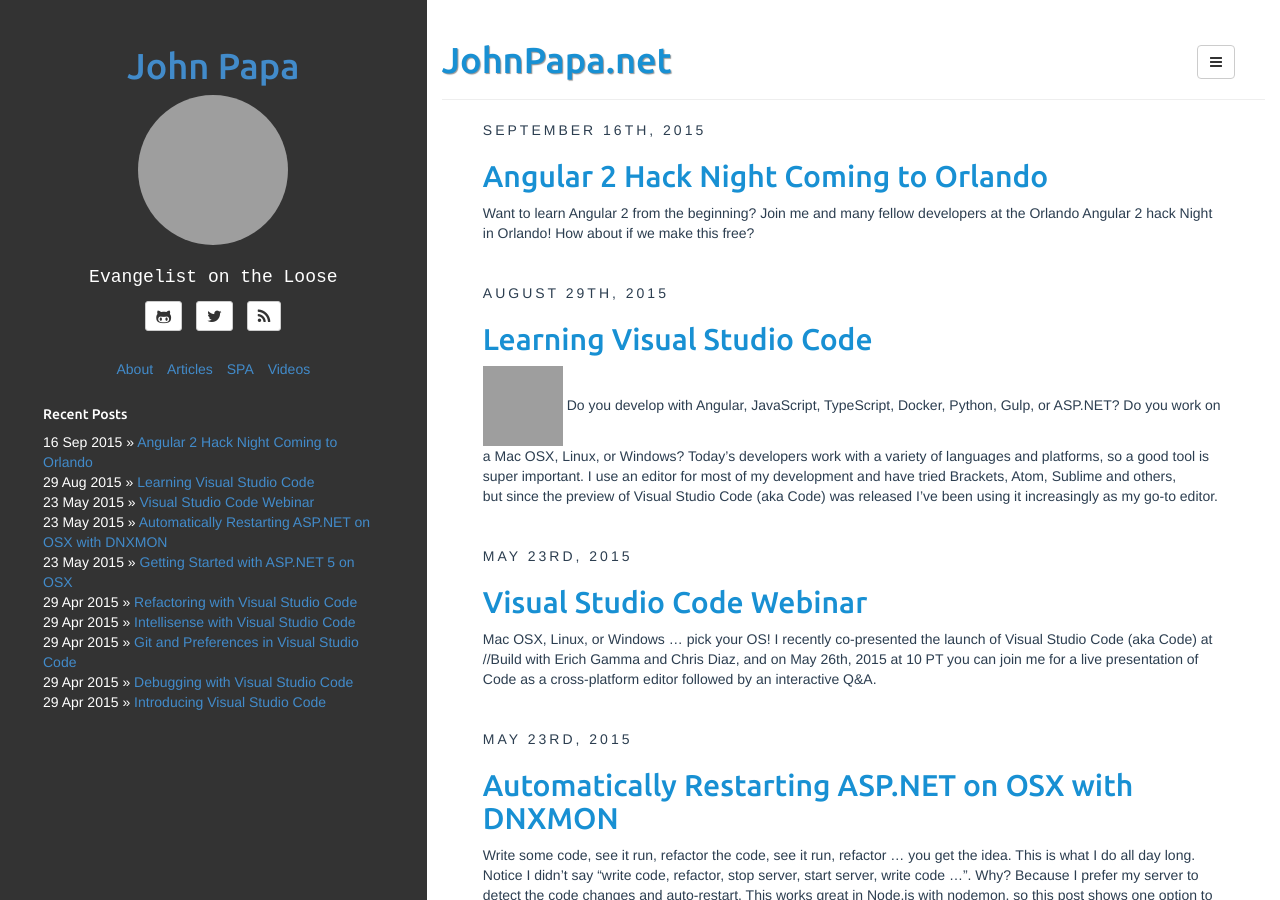
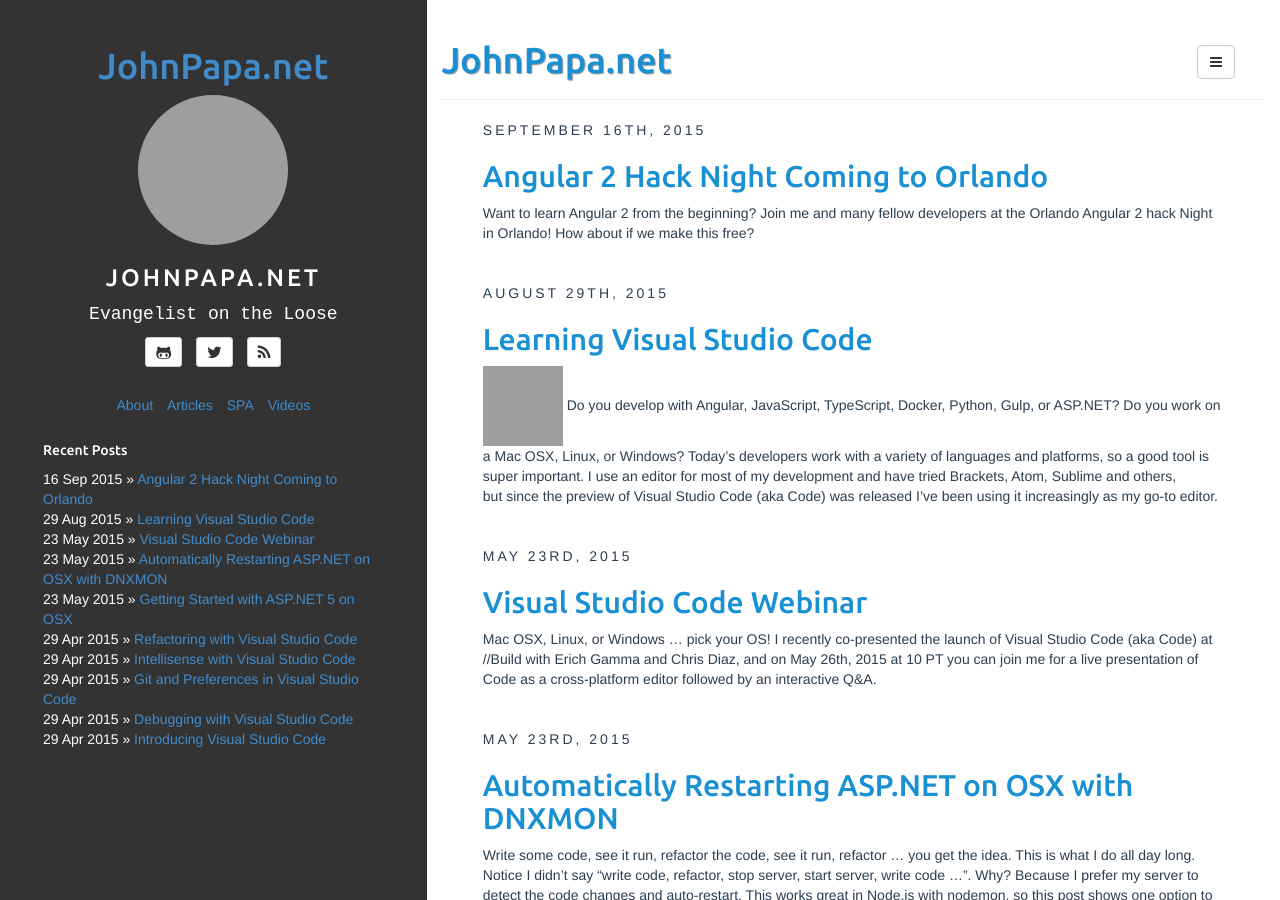
Before and after one commit to sukhdev22/johnpapa.github.io, a Jekyll site: the page built from index.html, in a window 1280 px wide and 900 px high. Built offline with Jekyll 4.4.1, drawn with Linux system fonts in a browser that asks for light colours; the list of posts is cut into pages by our own code; grey boxes are pictures that could not be loaded.

Commit message:
site title

```diff
--- a/_config.yml
+++ b/_config.yml
@@ -6,7 +6,8 @@
 highlighter: pygments
 markdown: kramdown
 disqus: johnpapa
-google_analytics: johnpapa
+title: JohnPapa.net
+google_analytics: UA-18897867-1
 
 defaults:
   -
@@ -23,7 +24,10 @@
   bio: Evangelist on the Loose
   email_md5: 0d3794fe37746ea54926ca6878712721
 
+github_repo_url: https://github.com/johnpapa/johnpapa.github.io/
+
 rss_path: feed.xml
+rss_url: http://feeds.feedburner.com/johnpapa
 categories_path: categories.html
 tags_path: tags.html
 
--- a/_includes/default.html
+++ b/_includes/default.html
@@ -14,8 +14,8 @@
 
     <!-- Le HTML5 shim, for IE6-8 support of HTML elements -->
     <!--[if lt IE 9]>
-	<script src="http://html5shim.googlecode.com/svn/trunk/html5.js"></script>
-	<![endif]-->
+    <script src="http://html5shim.googlecode.com/svn/trunk/html5.js"></script>
+    <![endif]-->
 
     <!-- Le styles -->
     <link href="{{ site.BASE_PATH }}/assets/resources/bootstrap/css/bootstrap.min.css" rel="stylesheet">
--- a/_includes/sidebar.html
+++ b/_includes/sidebar.html
@@ -1,7 +1,7 @@
 <!-- sidebar.html -->
 <header class="sidebar-header" role="banner">
 	<a href="{{ site.BASE_PATH }}/">
-		<h1 class="text-center">John Papa</h1>
+		<h1 class="text-center">{{ site.title }}</h1>
 		<img src="http://www.gravatar.com/avatar/{{site.author.email_md5}}?s=150" class="img-circle" />
 	</a>
 	<h3 class="title">
```
